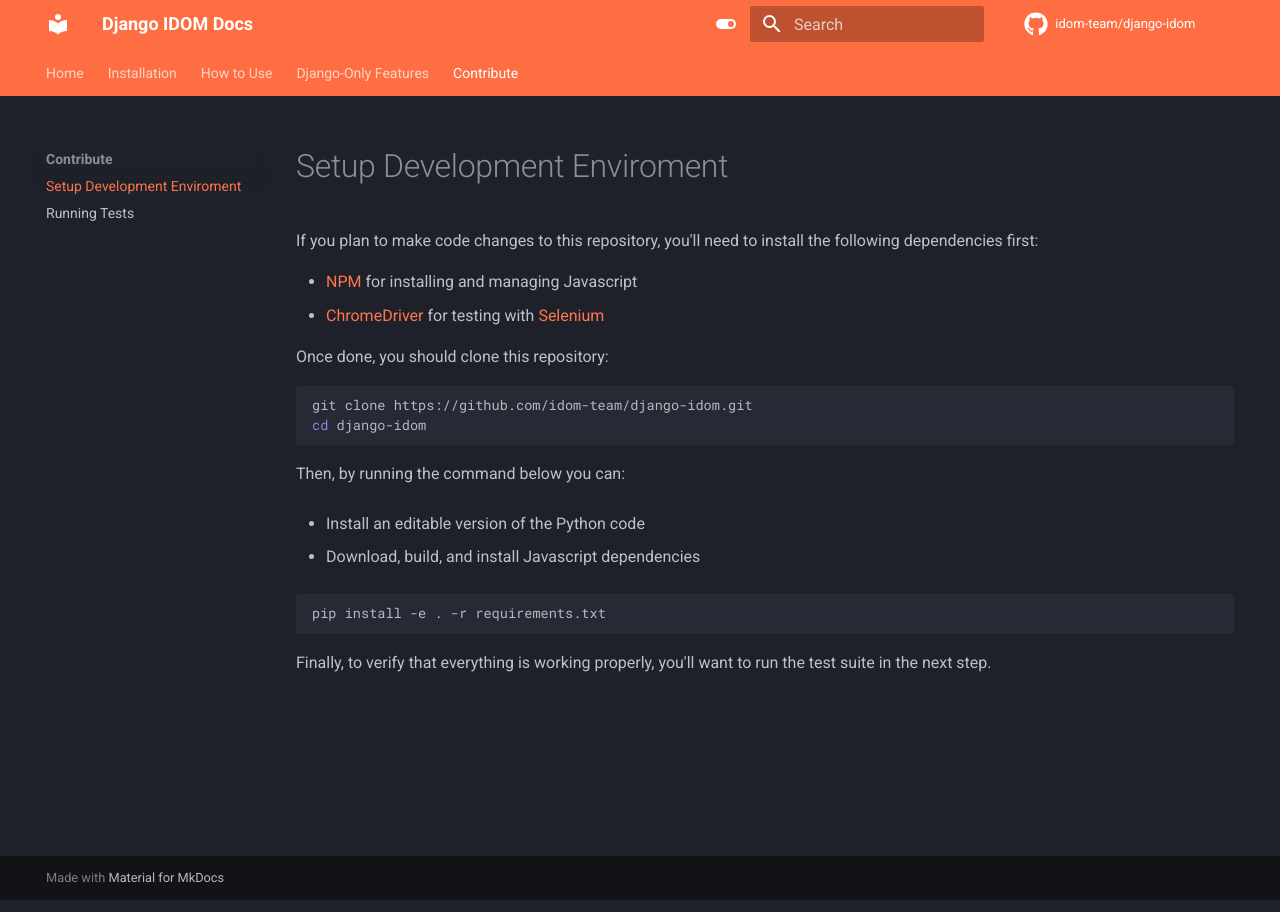
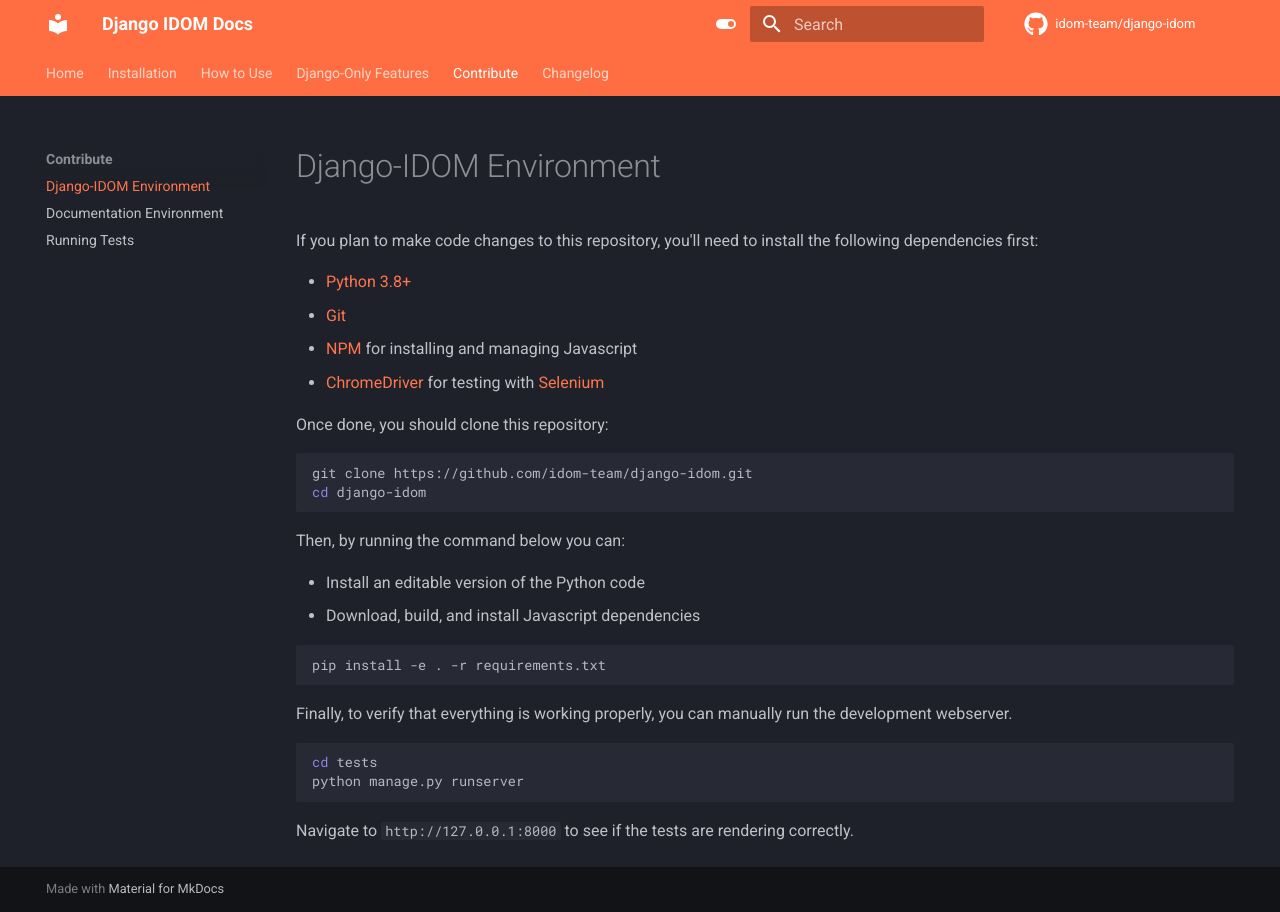
Before and after one commit to reactive-python/reactpy-django, an MkDocs documentation site: the page built from docs/contribute/idom-env.md, in a window 1280 px wide. Built offline with MkDocs 1.6.1 and Material for MkDocs 9.7.7, drawn with Linux system fonts in a browser that asks for light colours; comment, search, counter and statistics services are not loaded.

Commit message:
more everything

````diff
--- a/docs/contribute/development-env.md
+++ b/docs/contribute/idom-env.md
@@ -1,5 +1,7 @@
 If you plan to make code changes to this repository, you'll need to install the following dependencies first:
 
+-   [Python 3.8+](https://www.python.org/downloads/)
+-   [Git](https://git-scm.com/downloads)
 -   [NPM](https://docs.npmjs.com/try-the-latest-stable-version-of-npm) for
     installing and managing Javascript
 -   [ChromeDriver](https://chromedriver.chromium.org/downloads) for testing with
@@ -15,11 +17,17 @@ cd django-idom
 Then, by running the command below you can:
 
 -   Install an editable version of the Python code
-
 -   Download, build, and install Javascript dependencies
 
 ```bash
 pip install -e . -r requirements.txt
 ```
 
-Finally, to verify that everything is working properly, you'll want to run the test suite in the next step.
+Finally, to verify that everything is working properly, you can manually run the development webserver.
+
+```bash
+cd tests
+python manage.py runserver
+```
+
+Navigate to `http://127.0.0.1:8000` to see if the tests are rendering correctly.
--- a/mkdocs.yml
+++ b/mkdocs.yml
@@ -2,27 +2,33 @@
 nav:
     - Home: index.md
     - Installation: installation/install.md
-    - How to Use: how-to-use/index.md
-    - Django-Only Features: django/index.md
+    - How to Use:
+          - Initial Steps: how-to-use/initial-steps.md
+          - Render your component: how-to-use/render-component.md
+    - Django-Only Features:
+          - Hooks: django/hooks.md
+          - Template Tags: django/templatetags.md
     - Contribute:
-          - Setup Development Enviroment: contribute/development-env.md
+          - Django-IDOM Environment: contribute/idom-env.md
+          - Documentation Environment: contribute/docs-env.md
           - Running Tests: contribute/running-tests.md
+    - Changelog: changelog/index.md
 
 theme:
     name: material
     palette:
-    - scheme: slate
-      toggle:
-        icon: material/toggle-switch
-        name: Switch to light mode
-      primary: deep-orange
-      accent: deep-orange
-    - scheme: default
-      toggle:
-        icon: material/toggle-switch-off-outline
-        name: Switch to dark mode
-      primary: deep-orange
-      accent: deep-orange
+        - scheme: slate
+          toggle:
+              icon: material/toggle-switch
+              name: Switch to light mode
+          primary: deep-orange
+          accent: deep-orange
+        - scheme: default
+          toggle:
+              icon: material/toggle-switch-off-outline
+              name: Switch to dark mode
+          primary: deep-orange
+          accent: deep-orange
     features:
         - navigation.instant
         - navigation.tracking
@@ -42,6 +48,8 @@ markdown_extensions:
           emoji_generator: !!python/name:materialx.emoji.to_svg
     - pymdownx.highlight
     - pymdownx.superfences
+    - pymdownx.details
+    - admonition
     - attr_list
 
 plugins:
````
Also changed, not shown: CHANGELOG.md (+32 -31 lines), README.md (+8 -4 lines), docs/changelog/index.md (added, +14 -0 lines), docs/contribute/docs-env.md (added, +28 -0 lines), docs/django/hooks.md (renamed from docs/django/index.md, +9 -3 lines), docs/django/templatetags.md (added, +26 -0 lines), docs/how-to-use/index.md (deleted, +0 -61 lines), docs/how-to-use/initial-steps.md (added, +21 -0 lines), docs/how-to-use/render-component.md (added, +41 -0 lines), docs/index.md (+0 -2 lines), docs/installation/install.md (+3 -1 lines), 1 other file.
